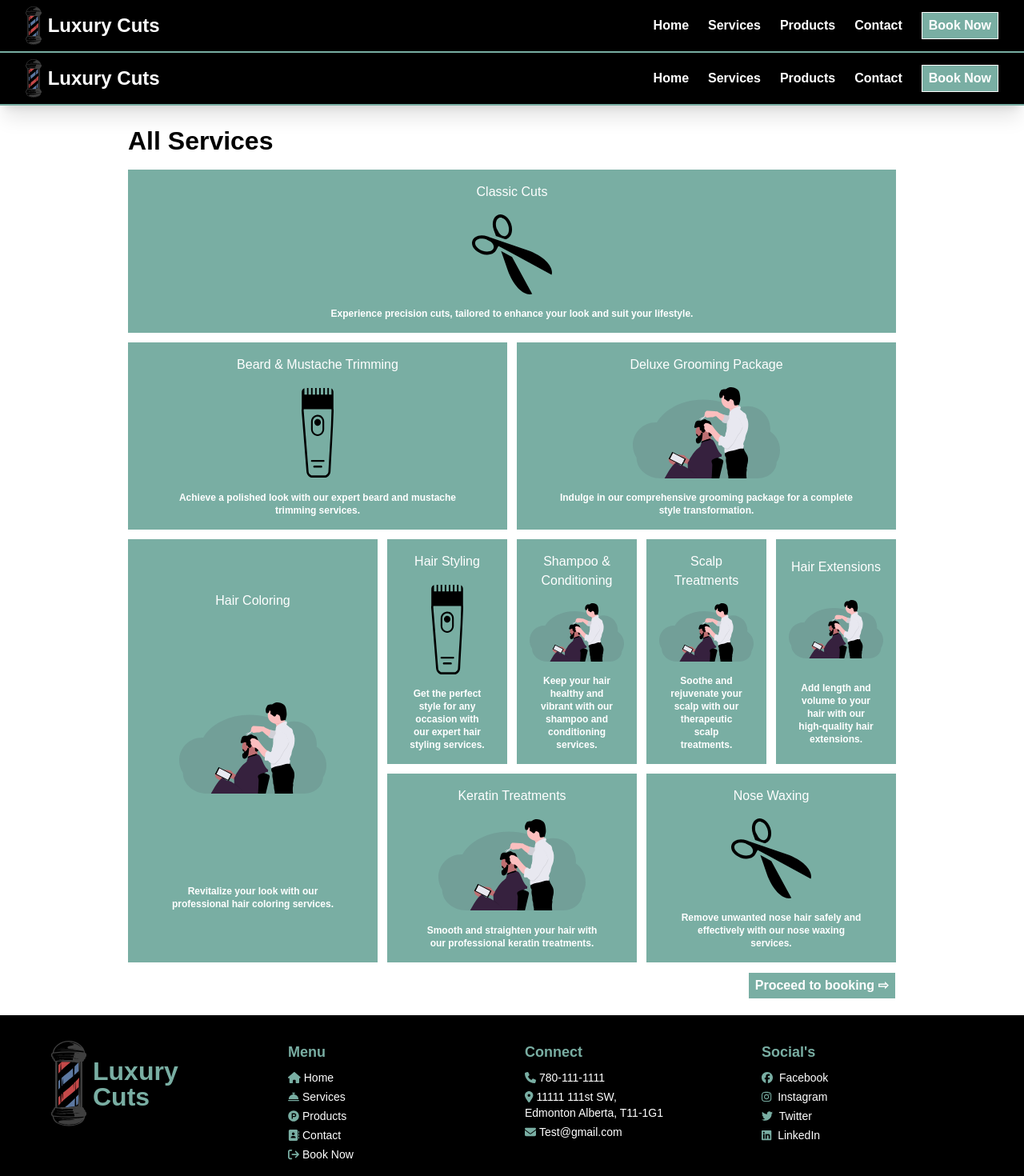
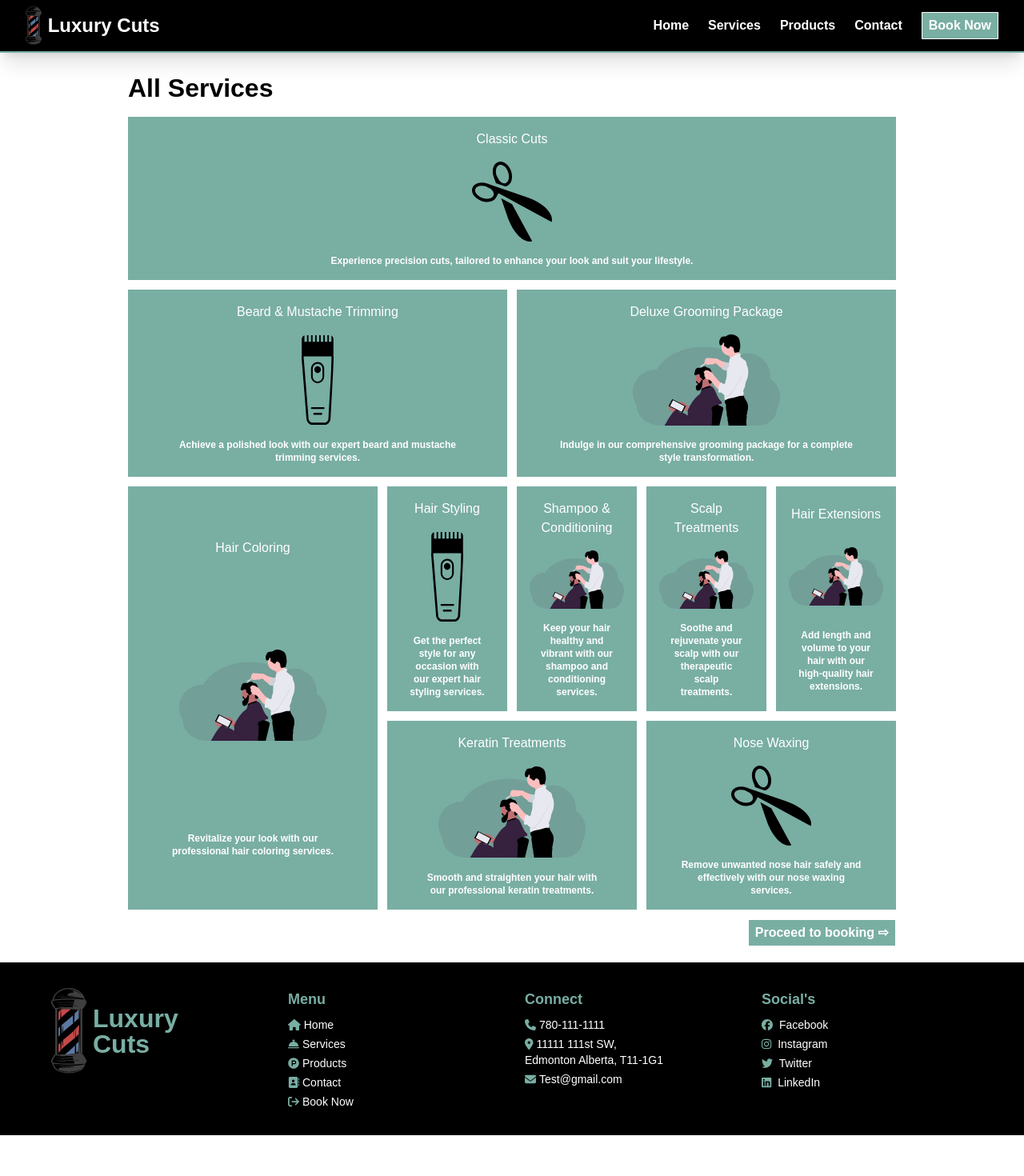
Before and after one commit to AbdulKadri/luxury-cuts, a React (Vite) app: page /services in a window 1280 px wide. Shown: the top 1470 px of the page at 80% size. After the commit the page ends 1419 px from the top, so only its background shows below. Built offline with nearby package versions, Linux system fonts and the light colour scheme.

Commit message:
Remove header and footer components

```diff
--- a/src/pages/contactPage.tsx
+++ b/src/pages/contactPage.tsx
@@ -1,5 +1,3 @@
-import Footer from "../components/Footer";
-import Header from "../components/Header";
 import { FontAwesomeIcon } from "@fortawesome/react-fontawesome";
 import {
   faPhone,
@@ -10,8 +8,6 @@ import {
 
 const ContactPage = () => {
   return (
-    <div>
-      <Header />
     <div className="flex flex-col gap-3 w-3/4 mx-auto py-5">
       <h2 className="text-[2rem] font-bold">Contact Us</h2>
       <div className="flex flex-col gap-3 lg:grid lg:grid-cols-2 lg:gap-0">
@@ -68,8 +64,6 @@ const ContactPage = () => {
         </div>
       </div>
     </div>
-      <Footer />
-    </div>
   );
 };
 
--- a/src/pages/productsPage.tsx
+++ b/src/pages/productsPage.tsx
@@ -1,5 +1,3 @@
-import Footer from "../components/Footer";
-import Header from "../components/Header";
 import ProductCard from "../components/ProductCard";
 import scw from "../assets/product-images/shampoo-conditioner-bodywash.jpg";
 import beardOil from "../assets/product-images/beard-oil.jpg";
@@ -7,8 +5,6 @@ import clayPomade from "../assets/product-images/clay-pomade.jpg";
 
 const productsPage = () => {
   return (
-    <div>
-      <Header />
     <div className="flex flex-col gap-3 w-3/4 mx-auto py-5">
       <div>
         <h2 className="text-[2rem] font-bold">All Products</h2>
@@ -25,25 +21,24 @@ const productsPage = () => {
           <p className="text-sm md:text-base bg-primary text-white p-5 rounded">
             Our all-in-one shampoo, conditioner, and body wash is designed to
             cleanse, condition, and soften hair and skin. It's enriched with
-              natural ingredients that leave your hair and skin feeling fresh
-              and rejuvenated.
+            natural ingredients that leave your hair and skin feeling fresh and
+            rejuvenated.
           </p>
         </div>
         <div className="flex flex-col md:flex-row gap-6 items-center w-3/4">
           <ProductCard price="$15 - Beard Oil" image={beardOil} />
           <p className="text-sm md:text-base bg-primary text-white p-5 rounded">
             Our premium beard oil is formulated to soften and condition your
-              beard, while moisturizing the skin underneath. It helps to
-              eliminate itchiness and beardruff, promoting healthier beard
-              growth.
+            beard, while moisturizing the skin underneath. It helps to eliminate
+            itchiness and beardruff, promoting healthier beard growth.
           </p>
         </div>
         <div className="flex flex-col md:flex-row gap-6 items-center w-3/4">
           <ProductCard price="$20 - Hair Clay & Pomade" image={clayPomade} />
           <p className="text-sm md:text-base bg-primary text-white p-5 rounded">
-              Our hair clay and pomade provide a strong hold with a matte
-              finish. They are perfect for achieving a variety of hairstyles
-              while maintaining the hair's flexibility. Enriched with natural
+            Our hair clay and pomade provide a strong hold with a matte finish.
+            They are perfect for achieving a variety of hairstyles while
+            maintaining the hair's flexibility. Enriched with natural
             ingredients, they also nourish the hair and scalp.
           </p>
         </div>
@@ -55,32 +50,29 @@ const productsPage = () => {
           <p className="text-sm md:text-base bg-primary text-white p-5 rounded">
             Our all-in-one shampoo, conditioner, and body wash is designed to
             cleanse, condition, and soften hair and skin. It's enriched with
-              natural ingredients that leave your hair and skin feeling fresh
-              and rejuvenated.
+            natural ingredients that leave your hair and skin feeling fresh and
+            rejuvenated.
           </p>
         </div>
         <div className="flex flex-col md:flex-row gap-6 items-center w-3/4">
           <ProductCard price="$15 - Beard Oil" image={beardOil} />
           <p className="text-sm md:text-base bg-primary text-white p-5 rounded">
             Our premium beard oil is formulated to soften and condition your
-              beard, while moisturizing the skin underneath. It helps to
-              eliminate itchiness and beardruff, promoting healthier beard
-              growth.
+            beard, while moisturizing the skin underneath. It helps to eliminate
+            itchiness and beardruff, promoting healthier beard growth.
           </p>
         </div>
         <div className="flex flex-col md:flex-row gap-6 items-center w-3/4 pb-3">
           <ProductCard price="$20 - Hair Clay & Pomade" image={clayPomade} />
           <p className="text-sm md:text-base">
-              Our hair clay and pomade provide a strong hold with a matte
-              finish. They are perfect for achieving a variety of hairstyles
-              while maintaining the hair's flexibility. Enriched with natural
+            Our hair clay and pomade provide a strong hold with a matte finish.
+            They are perfect for achieving a variety of hairstyles while
+            maintaining the hair's flexibility. Enriched with natural
             ingredients, they also nourish the hair and scalp.
           </p>
         </div>
       </div>
     </div>
-      <Footer />
-    </div>
   );
 };
 
--- a/src/pages/servicesPage.tsx
+++ b/src/pages/servicesPage.tsx
@@ -1,15 +1,11 @@
-import Header from "../components/Header";
 import ServiceCard from "../components/ServiceCard";
 import scissors from "../assets/service-icons/scissors.svg";
 import barber from "../assets/service-icons/barber.svg";
 import trimmer from "../assets/service-icons/trimmer.svg";
-import Footer from "../components/Footer";
 import Button from "../components/Button";
 
 const servicesPage = () => {
   return (
-    <div>
-      <Header />
     <div className="flex flex-col gap-3 w-3/4 mx-auto py-5">
       <h2 className="text-[2rem] font-bold">All Services</h2>
       <div className="grid grid-cols-2 md:grid-cols-4 lg:grid-cols-6 gap-3">
@@ -90,8 +86,6 @@ const servicesPage = () => {
         </div>
       </div>
     </div>
-      <Footer />
-    </div>
   );
 };
 
```
Lines whose indentation alone changed are shown as unchanged.
